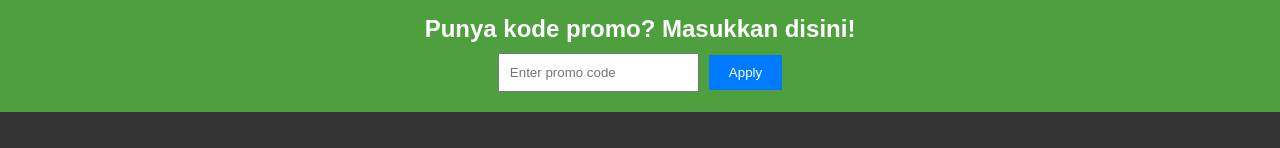
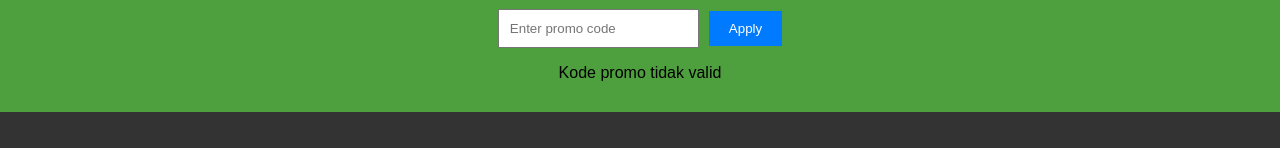
Before and after one commit to allegrafs066/poros-incubation-team-2, a React (Vite) app: page /product/1 in a window 1280 px wide. Both pictures are taken after a click on the button "Apply". Shown: the part 586-734 px from the top of the page. Built offline with nearby package versions, Linux system fonts and the light colour scheme; no server answers.

Commit message:
Update index.jsx
edit perubahan fix rifa

```diff
--- a/src/components/PromoSection/index.jsx
+++ b/src/components/PromoSection/index.jsx
@@ -4,11 +4,18 @@ import style from './PromoSection.module.css'; // Import CSS module for PromoSec
 function PromoSection() {
   const [promoCode, setPromoCode] = useState('');
   const [appliedPromoCode, setAppliedPromoCode] = useState('');
+  const [promoCodeError, setPromoCodeError] = useState('');
 
   const handleApplyPromoCode = () => {
-    // Apply promo code logic here (e.g., call an API to validate the promo code)
-    // For demonstration, we'll just set the applied promo code state
-    setAppliedPromoCode(promoCode);
+    if (promoCode.toLowerCase() === 'poros') {
+      setAppliedPromoCode(promoCode);
+      setPromoCodeError('');
+    } else {
+      setPromoCodeError('Kode promo tidak valid');
+      // Apply promo code logic here (e.g., call an API to validate the promo code)
+      // For demonstration, we'll just set the applied promo code state
+       // Clear any previous error message
+    }
   };
 
   return (
@@ -25,6 +32,7 @@ function PromoSection() {
         <button onClick={handleApplyPromoCode} className={style.button}>
           Apply
         </button>
+        {promoCodeError && <p className={style.error}>{promoCodeError}</p>}
         {appliedPromoCode && (
           <p className={style.appliedCode}>Promo code "{appliedPromoCode}" applied!</p>
         )}
```
